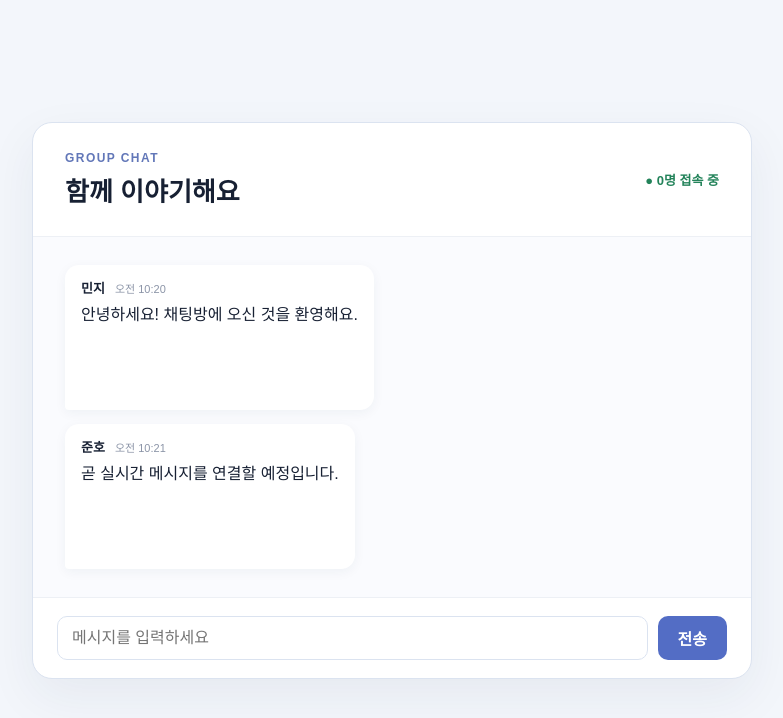
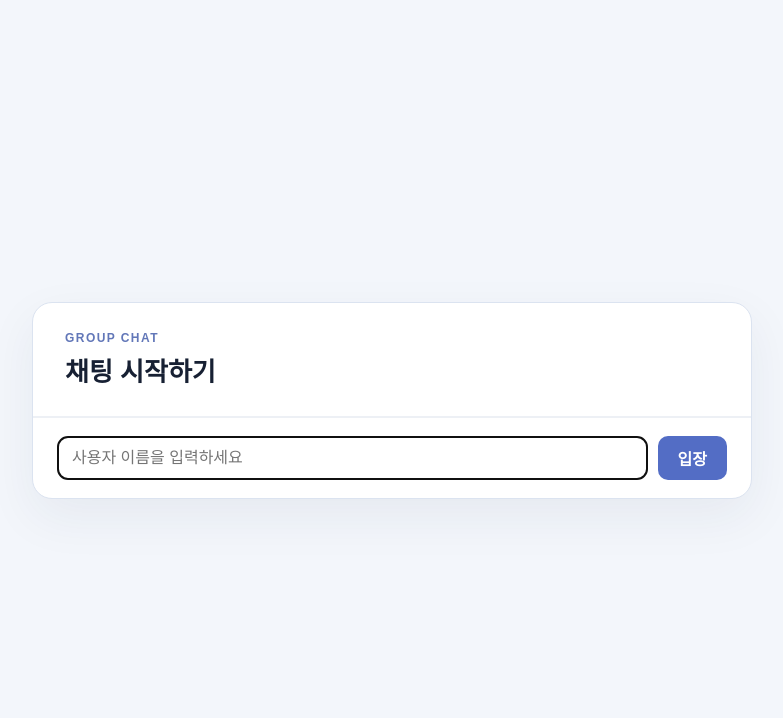
Before and after one commit to coderwin/group-chat-app, a Next.js app: page / in a window 1280 px wide. Shown: the top 718 px of the page, without its empty margins (248-1031 px from the left). Built offline with nearby package versions, Linux system fonts and the light colour scheme; no server answers.

Commit message:
feat: add username authentication

```diff
--- a/app/globals.css
+++ b/app/globals.css
@@ -7,6 +7,7 @@ body { margin: 0; }
 .eyebrow { margin: 0 0 6px; color: #6277b8; font-size: 12px; font-weight: 700; letter-spacing: .12em; }
 h1 { margin: 0; font-size: 26px; }
 .online-status { color: #23835a; font-size: 13px; font-weight: 700; }
+.logout-button { margin-left: 12px; border: 0; background: transparent; color: #7b8497; cursor: pointer; font-size: 12px; }
 .message-list { display: grid; gap: 14px; min-height: 360px; padding: 28px 32px; background: #fafbfe; }
 .message { width: fit-content; max-width: 80%; padding: 13px 16px; border-radius: 14px 14px 14px 4px; background: #fff; box-shadow: 0 3px 12px #1d35570d; }
 .message-meta { display: flex; gap: 10px; align-items: baseline; margin-bottom: 6px; }
--- a/app/page.tsx
+++ b/app/page.tsx
@@ -12,12 +12,19 @@ const initialMessages: Message[] = [
 ];
 
 export default function Home() {
+  const [username, setUsername] = useState("");
+  const [loginName, setLoginName] = useState("");
   const [messages, setMessages] = useState(initialMessages);
   const [draft, setDraft] = useState("");
   const [socket, setSocket] = useState<Socket | null>(null);
   const [onlineCount, setOnlineCount] = useState(0);
 
   useEffect(() => {
+    setUsername(window.localStorage.getItem("group-chat-username") ?? "");
+  }, []);
+
+  useEffect(() => {
+    if (!username) return;
     const connection = io();
     connection.on("chat:message", (message: Message) => setMessages((current) => [...current, message]));
     connection.on("presence:count", (count: number) => setOnlineCount(count));
@@ -26,22 +33,50 @@ export default function Home() {
     ]));
     setSocket(connection);
     return () => { connection.disconnect(); };
-  }, []);
+  }, [username]);
+
+  function handleLogin(event: FormEvent<HTMLFormElement>) {
+    event.preventDefault();
+    const name = loginName.trim();
+    if (!name) return;
+    window.localStorage.setItem("group-chat-username", name);
+    setUsername(name);
+    setLoginName("");
+  }
+
+  function handleLogout() {
+    window.localStorage.removeItem("group-chat-username");
+    setUsername("");
+    socket?.disconnect();
+    setSocket(null);
+  }
 
   function handleSubmit(event: FormEvent<HTMLFormElement>) {
     event.preventDefault();
     const text = draft.trim();
     if (!text) return;
-    socket?.emit("chat:message", { author: "나", text });
+    socket?.emit("chat:message", { author: username, text });
     setDraft("");
   }
+
+  if (!username) return (
+    <main className="chat-shell">
+      <section className="chat-card" aria-label="로그인">
+        <header className="chat-header"><div><p className="eyebrow">GROUP CHAT</p><h1>채팅 시작하기</h1></div></header>
+        <form className="message-form" onSubmit={handleLogin}>
+          <input value={loginName} onChange={(event) => setLoginName(event.target.value)} placeholder="사용자 이름을 입력하세요" aria-label="사용자 이름" autoFocus />
+          <button type="submit">입장</button>
+        </form>
+      </section>
+    </main>
+  );
 
   return (
     <main className="chat-shell">
       <section className="chat-card" aria-label="그룹 채팅">
         <header className="chat-header">
           <div><p className="eyebrow">GROUP CHAT</p><h1>함께 이야기해요</h1></div>
-          <span className="online-status">● {onlineCount}명 접속 중</span>
+          <div><span className="online-status">● {onlineCount}명 접속 중</span><button className="logout-button" onClick={handleLogout} type="button">로그아웃</button></div>
         </header>
         <div className="message-list" aria-live="polite">
           {messages.map((message) => <article className="message" key={message.id}>
```
